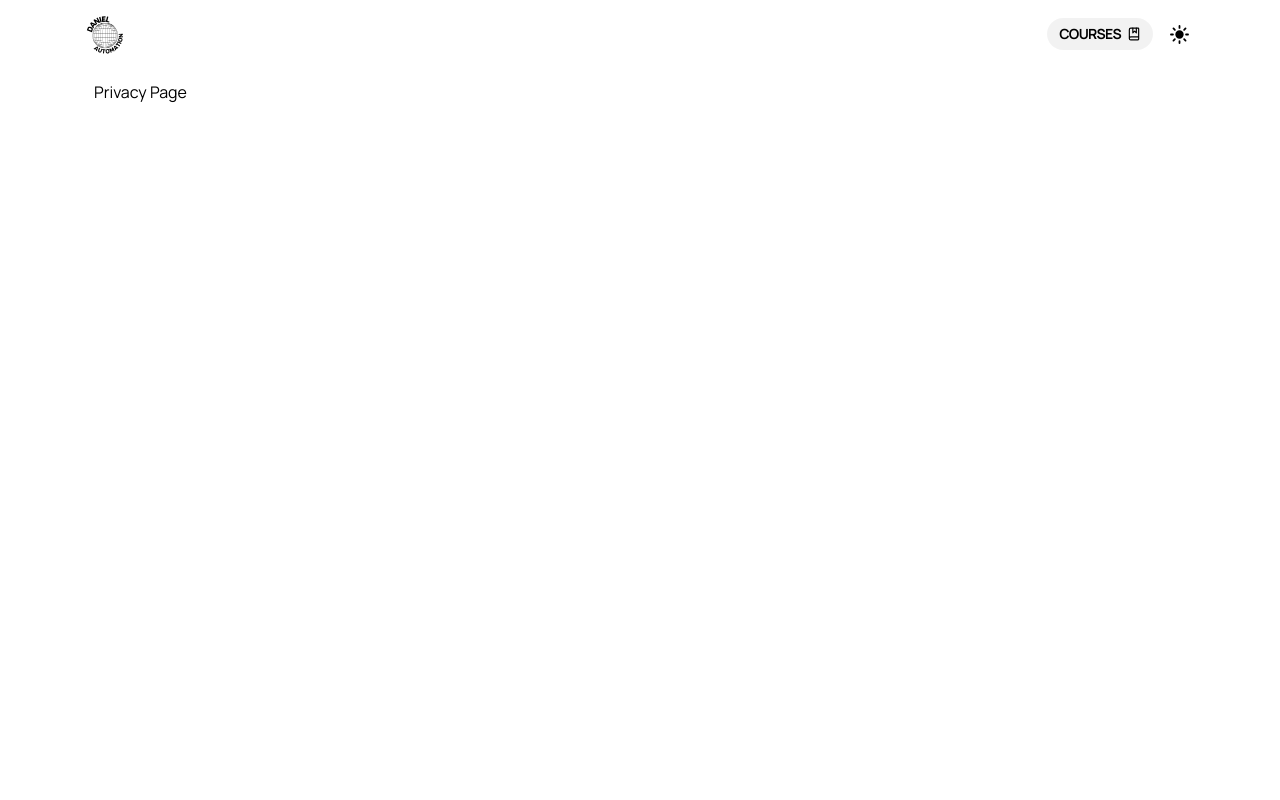
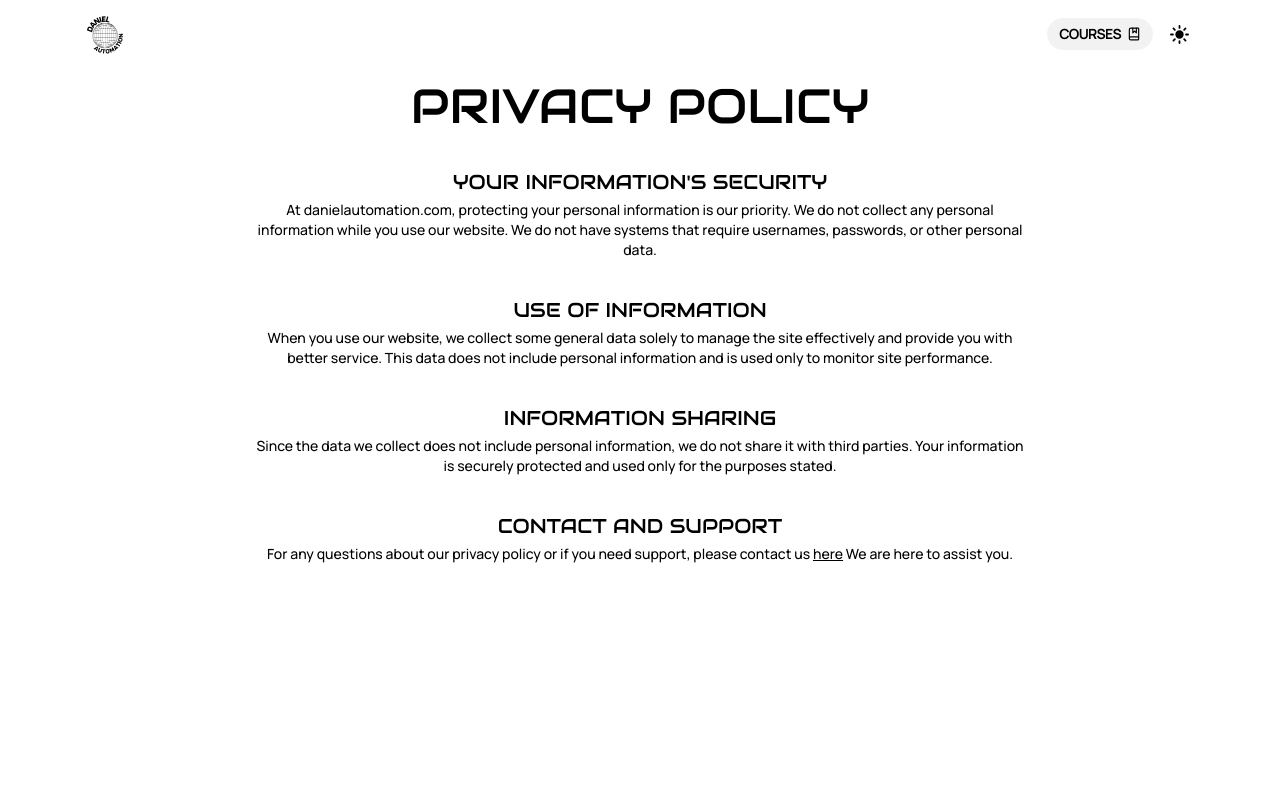
Before and after one commit to ricchimicchi/projectdigital, a Next.js app: page /privacy in a window 1280 px wide. Shown: the top 800 px of the page. Built offline with nearby package versions, Linux system fonts and the light colour scheme.

Commit message:
asdfasdfads

```diff
--- a/app/privacy/page.jsx
+++ b/app/privacy/page.jsx
@@ -1,13 +1,36 @@
+import { Audiowide, Syne } from "next/font/google";
+import Link from "next/link";
 
+const anton = Audiowide({ subsets: ["latin"], weight: ['400'] });
+const syne = Syne({ subsets: ["latin"], weight: ['400', '500', '600', '700', '800'] });
 
 const Privacy = () => {
-  return (
-    <div className="mt-20 h-screen">
-        <div className="max-w-[1108px] mx-auto px-2">
-        Privacy Page
+    return (
+        <div className="mt-20 h-screen">
+            <div className="max-w-[1108px] mx-auto px-2">
+                <div>
+                    <h1 className={`${anton.className} uppercase mt-3 1xl:mt-1.5 text-center !leading-[52px] 1xl:!leading-[31px] headline text-5xl 1xl:text-3xl font-bold text-white dark:block hidden`}>{`Privacy Policy`}</h1>
+                    <h1 className={`${anton.className} uppercase mt-3 1xl:mt-1.5 text-center !leading-[52px] 1xl:!leading-[31px] text-5xl 1xl:text-3xl font-bold text-black dark:hidden`}>{`Privacy Policy`}</h1>
+                </div>
+                <div className="mt-6 max-w-[780px] mx-auto">
+                    <h3 className={`${anton.className} uppercase mt-3 1xl:mt-1.5 text-center !leading-[52px] 1xl:!leading-[31px] text-xl 1xl:text-lg font-bold`}>{`Your Information's Security`}</h3>
+                    <p className="dark:text-white/60 font-medium text-sm text-center -mt-2 1xl:mt-0.5">At danielautomation.com, protecting your personal information is our priority. We do not collect any personal information while you use our website. We do not have systems that require usernames, passwords, or other personal data.</p>
+                </div>
+                <div className="mt-6 max-w-[780px] mx-auto">
+                    <h3 className={`${anton.className} uppercase mt-3 1xl:mt-1.5 text-center !leading-[52px] 1xl:!leading-[31px] text-xl 1xl:text-lg font-bold`}>{`Use of Information`}</h3>
+                    <p className="dark:text-white/60 font-medium text-sm text-center -mt-2 1xl:mt-0.5">When you use our website, we collect some general data solely to manage the site effectively and provide you with better service. This data does not include personal information and is used only to monitor site performance.</p>
+                </div>
+                <div className="mt-6 max-w-[780px] mx-auto">
+                    <h3 className={`${anton.className} uppercase mt-3 1xl:mt-1.5 text-center !leading-[52px] 1xl:!leading-[31px] text-xl 1xl:text-lg font-bold`}>{`Information Sharing`}</h3>
+                    <p className="dark:text-white/60 font-medium text-sm text-center -mt-2 1xl:mt-0.5">Since the data we collect does not include personal information, we do not share it with third parties. Your information is securely protected and used only for the purposes stated.</p>
+                </div>
+                <div className="mt-6 max-w-[780px] mx-auto">
+                    <h3 className={`${anton.className} uppercase mt-3 1xl:mt-1.5 text-center !leading-[52px] 1xl:!leading-[31px] text-xl 1xl:text-lg font-bold`}>{`Contact and Support`}</h3>
+                    <p className="dark:text-white/60 font-medium text-sm text-center -mt-2 1xl:mt-0.5">For any questions about our privacy policy or if you need support, please contact us <Link href={'https://t.me/daniellsupport'} className="underline">here</Link> We are here to assist you.</p>
+                </div>
+            </div>
         </div>
-    </div>
-  )
+    )
 }
 
 export default Privacy
--- a/app/ui/Choose.jsx
+++ b/app/ui/Choose.jsx
@@ -2,10 +2,6 @@ import { Audiowide, Syne } from "next/font/google";
 import Image from "next/image";
 import Link from "next/link";
 import { BiMoneyWithdraw } from "react-icons/bi";
-import { TbUsersGroup } from "react-icons/tb";
-
-
-
 
 const anton = Audiowide({ subsets: ["latin"], weight: ['400'] });
 const syne = Syne({ subsets: ["latin"], weight: ['400', '500', '600', '700', '800'] });
--- a/app/ui/footer.jsx
+++ b/app/ui/footer.jsx
@@ -8,9 +8,7 @@ import Link from "next/link"
 
 const Footer = () => {
 
-
     const { theme, setTheme } = useTheme();
-
 
     return (
         <footer className="mt-32 1xl:mt-8">
```
